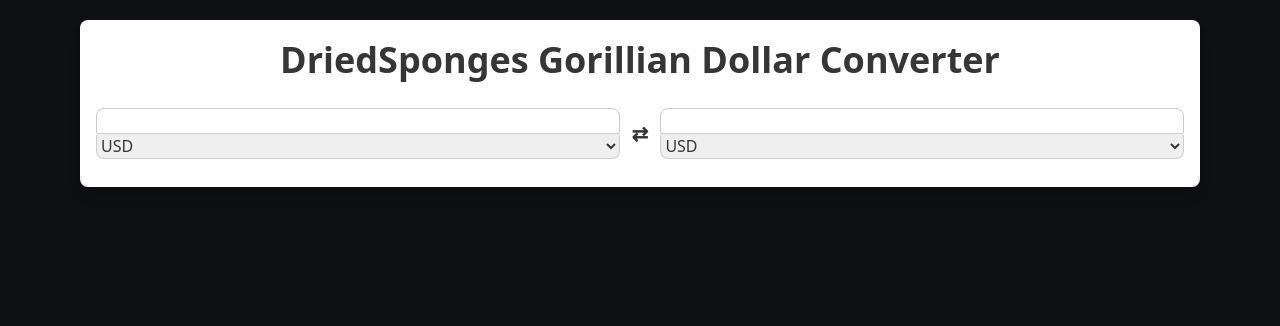
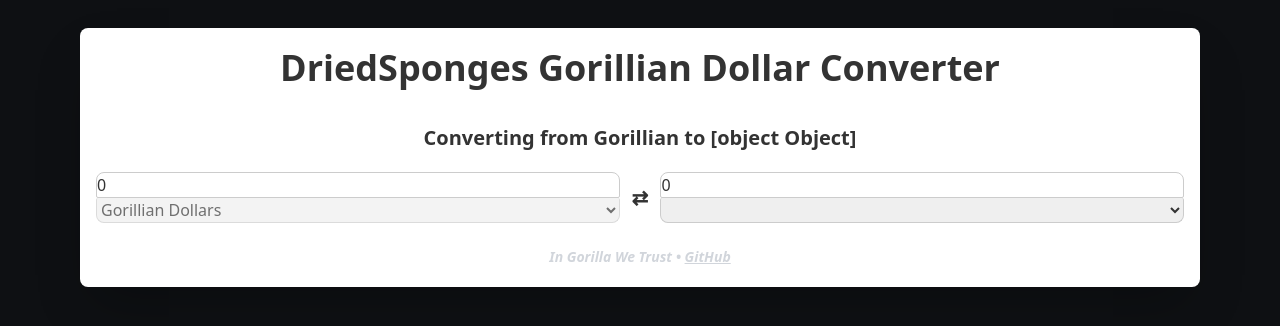
Before and after one commit to DriedSponge/GorillianCurrencyConversion, a Svelte app: page / in a window 1280 px wide. Shown: the top 326 px of the page. Built offline with nearby package versions, Linux system fonts and the light colour scheme.

Commit message:
Disabled currency changing for one side because I realised I can only convert from/to gorillian and nothing else

```diff
--- a/src/Home.svelte
+++ b/src/Home.svelte
@@ -1,48 +1,58 @@
 <script>
     export let name;
-    const conversions = ["USD", "VBucks", "Fortnite Gold"]
+    const currencies = [
+        {name:"USD",sym:"$",rate:3},
+        {name:"VBucks",sym:"",rate:7},
+        {name:"Fortnite Gold",sym:"",rate:34},
+    ]
+    let convertingFrom;
+    let convertingTo =  {name:"USD",sym:"$",rate:3};
+    let convertFrom = 0.00;
+    let convertedAmt = 0.00
+    function convert(){
+        console.log("test")
+    }
 </script>
 <main>
     <div class="container max-w-6xl mx-auto px-4 pt-5">
-        <div class="container bg-white rounded-lg py-5 px-3 w-full shadow-lg">
-            <h1 class="lg:text-4xl text-2xl font-bold text-center mb-5">{name}</h1>
+        <div class="container bg-white rounded-lg py-5 px-3 w-full shadow-2xl">
+            <h1 class="lg:text-4xl text-2xl font-bold text-center mb-3">{name}</h1>
+            <br>
+            <h2 class="text-center font-bold text-lg lg:text-xl mb-3">Converting from Gorillian to {convertingTo}</h2>
             <div class="flex flex-row  flex-wrap md:flex-nowrap">
                 <div class="mx-1 w-full my-2">
-                    <input id="input" type="number"/>
+                    <input id="input" bind:value={convertFrom} on:change={convert()} placeholder="0.00" type="number"/>
                     <div class="w-full">
-                        <select>
-                            {#each conversions as item}
-                                <option>{item}</option>
-                            {/each}
+                        <select disabled>
+                                <option>Gorillian Dollars</option>
                         </select>
                     </div>
                 </div>
-                <span class="text-center font-bold w-full my-1 text-2xl align-middle md:hidden" >&#8645;</span>
-                <span class="text-center  font-bold align-middle mx-2 my-auto text-xl hidden md:inline-block" >&#8644;</span>
+                <span class="text-center select-none font-bold w-full my-1 text-2xl align-middle md:hidden">&#8645;</span>
+                <span class="text-center select-none font-bold align-middle mx-2 my-auto text-xl hidden md:inline-block" >&#8644;</span>
                 <div class="mx-1 w-full my-2">
-                    <input id="output" type="number"/>
+                    <input id="output" value={convertFrom * convertingTo.rate} placeholder="0.00"/>
                     <div class="w-full">
-                        <select>
-                            {#each conversions as item}
-                                <option>{item}</option>
+                        <select bind:value={convertingTo}>
+                            {#each currencies as currency}
+                                <option  value="{currency}" selected="{currency.name === convertingTo}">{currency.name}</option>
                             {/each}
                         </select>
                     </div>
                 </div>
             </div>
+            <p class="text-center mt-4 text-gray-300 font-bold italic select-none text-sm md:text-md">In Gorilla We Trust &bull;
+                <a class="underline text-gray-300 hover:text-gray-300 visited:text-gray-300" href="https://github.com/DriedSponge/GorillianCurrencyConversion" target="_blank">GitHub</a></p>
         </div>
     </div>
 </main>
 <style lang="postcss" global>
     body {
         background-color: #0E1013;
-    //background-image: url("https://i.driedsponge.net/file/5qFniR6TmJVupgcJPUbU.png"); background-repeat: repeat;
-        padding: 0;
-        color: #363636;
     }
 
     select, input {
-        @apply transition duration-300 ease-in-out focus:ring-1 w-full p-1 focus:border-blue-300 border-solid focus:outline-none text-lg ;
+        @apply transition duration-300 ease-in-out focus:ring-1 w-full p-1 focus:border-blue-300 border-solid focus:outline-none text-lg;
     }
     input {
         @apply rounded-t-lg;
@@ -58,4 +68,7 @@
     input[type=number] {
         -moz-appearance: textfield;
     }
+    a:visited{
+
+    }
 </style>
--- a/tailwind.config.js
+++ b/tailwind.config.js
@@ -11,7 +11,9 @@ module.exports = {
     extend: {},
   },
   variants: {
-    extend: {},
+    extend: {
+      textColor: ['visited'],
+    },
   },
   plugins: [],
   future: {
```
